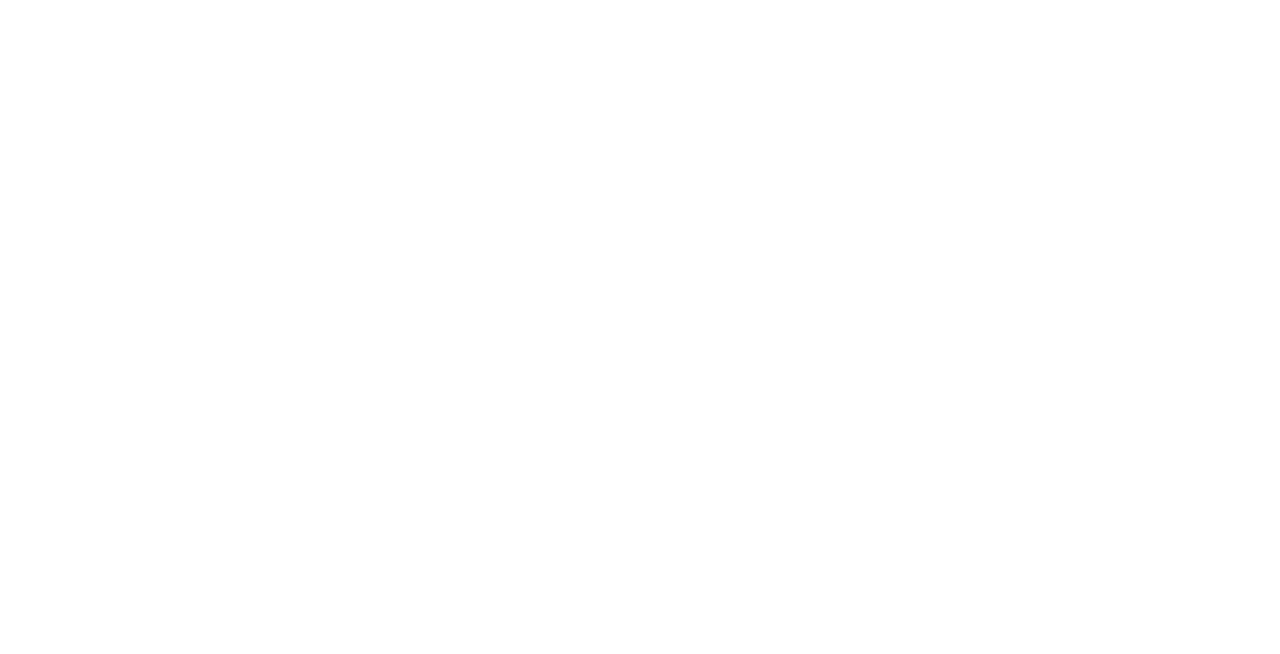
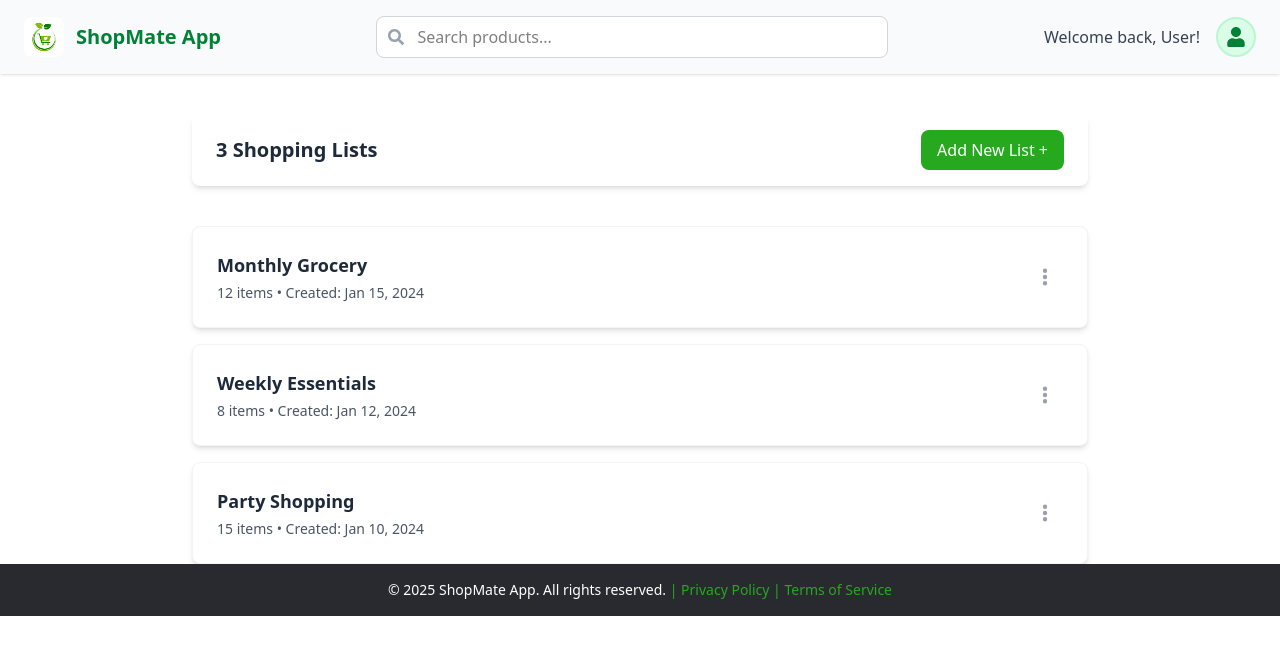
Before and after one commit to ThembelihleQueeneth/shopping_list, a React (Vite) app: page /home in a window 1280 px wide. Before the commit this address had no page. Shown: the top 654 px of the page. Built offline with nearby package versions, Linux system fonts and the light colour scheme.

Commit message:
Updated ui

```diff
--- a/package.json
+++ b/package.json
@@ -14,6 +14,7 @@
     "@tailwindcss/vite": "^4.1.14",
     "react": "^19.1.1",
     "react-dom": "^19.1.1",
+    "react-icons": "^5.5.0",
     "react-redux": "^9.2.0",
     "react-router-dom": "^6.30.1"
   },
--- /dev/null
+++ b/src/components/Card.tsx
@@ -0,0 +1,48 @@
+import { FaEllipsisVertical } from "react-icons/fa6";
+
+export const Card = () => {
+  return (
+    <>
+    <div className="flex mt-10 mb-10 justify-between items-center bg-white rounded-lg shadow-md px-6 py-4 max-w-4xl mx-auto">
+    <h1 className="text-xl font-semibold text-gray-800">3 Shopping Lists</h1>
+    <button className="bg-[#26A91F] text-white px-4 py-2 rounded-lg hover:bg-[#1f8c1a] transition duration-200 font-medium">
+        Add New List +
+    </button>
+</div>
+   <div className="space-y-4 max-w-4xl mx-auto">
+  {/* Card 1 */}
+  <div className="flex justify-between items-center bg-white rounded-lg shadow-md p-6 hover:shadow-lg transition duration-200 border border-gray-100">
+    <div>
+      <h2 className="text-lg font-semibold text-gray-800 mb-1">Monthly Grocery</h2>
+      <p className="text-sm text-gray-600">12 items • Created: Jan 15, 2024</p>
+    </div>
+    <button className="text-gray-400 hover:text-gray-600 p-2 rounded-full hover:bg-gray-100 transition duration-200">
+      <FaEllipsisVertical className="h-5 w-5" />
+    </button>
+  </div>
+
+  {/* Card 2 */}
+  <div className="flex justify-between items-center bg-white rounded-lg shadow-md p-6 hover:shadow-lg transition duration-200 border border-gray-100">
+    <div>
+      <h2 className="text-lg font-semibold text-gray-800 mb-1">Weekly Essentials</h2>
+      <p className="text-sm text-gray-600">8 items • Created: Jan 12, 2024</p>
+    </div>
+    <button className="text-gray-400 hover:text-gray-600 p-2 rounded-full hover:bg-gray-100 transition duration-200">
+      <FaEllipsisVertical className="h-5 w-5" />
+    </button>
+  </div>
+
+  {/* Card 3 */}
+  <div className="flex justify-between items-center bg-white rounded-lg shadow-md p-6 hover:shadow-lg transition duration-200 border border-gray-100">
+    <div>
+      <h2 className="text-lg font-semibold text-gray-800 mb-1">Party Shopping</h2>
+      <p className="text-sm text-gray-600">15 items • Created: Jan 10, 2024</p>
+    </div>
+    <button className="text-gray-400 hover:text-gray-600 p-2 rounded-full hover:bg-gray-100 transition duration-200">
+      <FaEllipsisVertical className="h-5 w-5" />
+    </button>
+  </div>
+</div>
+    </>
+  )
+}
--- a/src/components/HomeNavbar.tsx
+++ b/src/components/HomeNavbar.tsx
@@ -0,0 +1,158 @@
+import logo from '../assets/logo.jpg'
+import { Link } from 'react-router-dom'
+import { FaSearch, FaUser, FaEye, FaEdit, FaSignOutAlt, FaTrash, FaMoon, FaSun } from 'react-icons/fa'
+import { useState, useRef, useEffect } from 'react'
+
+export const HomeNavbar = () => {
+  const [isMenuOpen, setIsMenuOpen] = useState(false)
+  const [darkMode, setDarkMode] = useState(false)
+  const menuRef = useRef(null)
+
+  // Close menu when clicking outside
+  useEffect(() => {
+    const handleClickOutside = (event) => {
+      if (menuRef.current && !menuRef.current.contains(event.target)) {
+        setIsMenuOpen(false)
+      }
+    }
+
+    document.addEventListener('mousedown', handleClickOutside)
+    return () => {
+      document.removeEventListener('mousedown', handleClickOutside)
+    }
+  }, [])
+
+  const toggleMenu = () => {
+    setIsMenuOpen(!isMenuOpen)
+  }
+
+  const toggleDarkMode = () => {
+    setDarkMode(!darkMode)
+    // You can add logic here to apply dark mode to your app
+    if (!darkMode) {
+      document.documentElement.classList.add('dark')
+    } else {
+      document.documentElement.classList.remove('dark')
+    }
+  }
+
+  const handleLogout = () => {
+    // Add your logout logic here
+    console.log('Logging out...')
+    setIsMenuOpen(false)
+  }
+
+  const handleDelete = () => {
+    // Add your delete account logic here
+    console.log('Deleting account...')
+    setIsMenuOpen(false)
+  }
+
+  return (
+    <nav className='flex justify-between items-center bg-gray-50 px-6 py-4 shadow-sm'>
+        {/* Logo Section */}
+        <div className='flex items-center space-x-3'>
+            <img
+              src={logo}
+              alt="ShopMate Logo"
+              className='w-10 h-10 object-cover rounded-lg'
+            />
+            <h5 className='text-xl font-bold text-green-700'>ShopMate App</h5>
+        </div>
+
+        {/* Search Section */}
+        <div className='flex-1 max-w-lg mx-8'>
+            <div className='relative'>
+                <input
+                  type="text"
+                  placeholder='Search products...'
+                  className='w-full px-4 py-2 pl-10 pr-4 rounded-lg border border-gray-300 focus:outline-none focus:ring-2 focus:ring-green-500 focus:border-transparent bg-white'
+                />
+                {/* Search Icon */}
+                <FaSearch className="absolute left-3 top-1/2 transform -translate-y-1/2 h-4 w-4 text-gray-400" />
+            </div>
+        </div>
+
+        {/* User Section */}
+        <div className='flex items-center space-x-4 relative' ref={menuRef}>
+            <h3 className='text-gray-700 font-medium'>Welcome back, User!</h3>
+
+            {/* User Icon with Dropdown */}
+            <div className='relative'>
+                <button
+                  onClick={toggleMenu}
+                  className='flex items-center justify-center w-10 h-10 bg-green-100 rounded-full border-2 border-green-200 hover:bg-green-200 transition duration-200 cursor-pointer'
+                >
+                    <FaUser className="h-5 w-5 text-green-700" />
+                </button>
+
+                {/* Dropdown Menu */}
+                {isMenuOpen && (
+                  <div className='absolute right-0 mt-2 w-64 bg-white rounded-lg shadow-xl border border-gray-200 py-2 z-50'>
+                    {/* User Info */}
+                    <div className='px-4 py-3 border-b border-gray-100'>
+                      <p className='text-sm font-medium text-gray-900'>John Doe</p>
+                      <p className='text-sm text-gray-500'>john.doe@example.com</p>
+                    </div>
+
+                    {/* Menu Items */}
+                    <div className='py-1'>
+                      <button
+                        onClick={() => setIsMenuOpen(false)}
+                        className='flex items-center w-full px-4 py-2 text-sm text-gray-700 hover:bg-gray-100 transition duration-150'
+                      >
+                        <FaEye className="h-4 w-4 text-gray-500 mr-3" />
+                        View Profile
+                      </button>
+
+                      <button
+                        onClick={() => setIsMenuOpen(false)}
+                        className='flex items-center w-full px-4 py-2 text-sm text-gray-700 hover:bg-gray-100 transition duration-150'
+                      >
+                        <FaEdit className="h-4 w-4 text-gray-500 mr-3" />
+                        Edit Profile
+                      </button>
+
+                      {/* Dark Mode Toggle */}
+                      <button
+                        onClick={toggleDarkMode}
+                        className='flex items-center w-full px-4 py-2 text-sm text-gray-700 hover:bg-gray-100 transition duration-150'
+                      >
+                        {darkMode ? (
+                          <>
+                            <FaSun className="h-4 w-4 text-yellow-500 mr-3" />
+                            Light Mode
+                          </>
+                        ) : (
+                          <>
+                            <FaMoon className="h-4 w-4 text-gray-500 mr-3" />
+                            Dark Mode
+                          </>
+                        )}
+                      </button>
+
+                      <div className='border-t border-gray-100 my-1'></div>
+
+                      <button
+                        onClick={handleLogout}
+                        className='flex items-center w-full px-4 py-2 text-sm text-red-600 hover:bg-gray-100 transition duration-150'
+                      >
+                        <FaSignOutAlt className="h-4 w-4 mr-3" />
+                        Logout
+                      </button>
+
+                      <button
+                        onClick={handleDelete}
+                        className='flex items-center w-full px-4 py-2 text-sm text-red-600 hover:bg-gray-100 transition duration-150'
+                      >
+                        <FaTrash className="h-4 w-4 mr-3" />
+                        Delete Account
+                      </button>
+                    </div>
+                  </div>
+                )}
+            </div>
+        </div>
+    </nav>
+  )
+}
--- /dev/null
+++ b/src/pages/Home.tsx
@@ -0,0 +1,16 @@
+import React from 'react'
+import { Footer } from '../components/Footer'
+import { HomeNavbar } from '../components/HomeNavbar'
+import { Card } from '../components/Card'
+
+export const Home = () => {
+  return (
+    <>
+    <HomeNavbar />
+    <Card/>
+
+
+    <Footer/>
+    </>
+  )
+}
--- a/src/pages/Login.tsx
+++ b/src/pages/Login.tsx
@@ -22,10 +22,11 @@
             alt="ShopMate Logo"
             className="w-12 h-12 object-cover rounded-lg mr-3"
           />
-          <h1 className="text-2xl font-bold text-gray-800">ShopMate App</h1>
+          <h1 className="text-3xl font-bold text-[#26A91F]">ShopMate App</h1>
         </div>
 
-        <h2 className="text-3xl font-bold mb-8 text-center text-gray-800">Sign In</h2>
+
+        <h2 className="text-2xl font-bold mb-8 text-center text-[#26A91F]">Sign In</h2>
 
         <form onSubmit={handleLogin} className="space-y-6">
           <div>
--- a/src/pages/Register.tsx
+++ b/src/pages/Register.tsx
@@ -27,11 +27,11 @@
             alt="ShopMate Logo"
             className="w-12 h-12 object-cover rounded-lg mr-3"
           />
-          <h1 className="text-2xl font-bold text-gray-800">ShopMate App</h1>
+          <h1 className="text-3xl font-bold text-[#26A91F]">ShopMate App</h1>
         </div>
 
         {/* Create Account Title */}
-        <h2 className="text-3xl font-bold mb-8 text-center text-gray-800">Create Account</h2>
+        <h2 className="text-2xl font-bold mb-8 text-center text-[#26A91F]">Create Account</h2>
 
         <form onSubmit={handleRegister}>
           {/* First row - Name and Surname */}
--- a/src/routes/AppRoutes.tsx
+++ b/src/routes/AppRoutes.tsx
@@ -2,6 +2,7 @@
 import Landing from "../pages/Landing";
 import Login from "../pages/Login";
 import Register from "../pages/Register";
+import { Home } from "../pages/Home";
 
 const AppRoutes = () => {
   return (
@@ -10,6 +11,7 @@
         <Route path="/" element={<Landing />} />
         <Route path="/login" element={<Login />} />
         <Route path="/register" element={<Register />} />
+        <Route path="/home" element={<Home/>} />
       </Routes>
     </BrowserRouter>
   );
```
Also changed, not shown: 1 other file (tests, documents, lock files or other folders).
